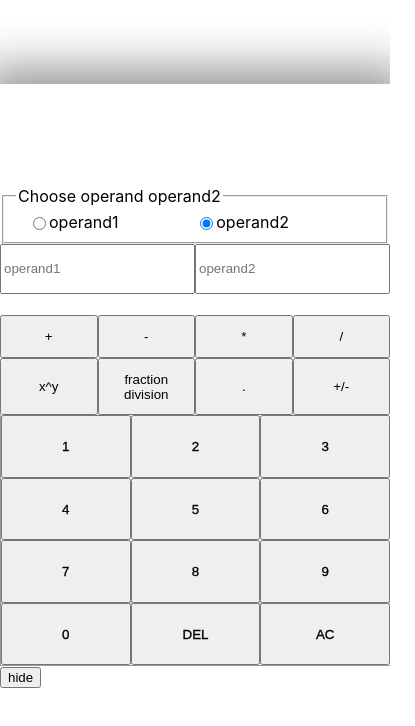
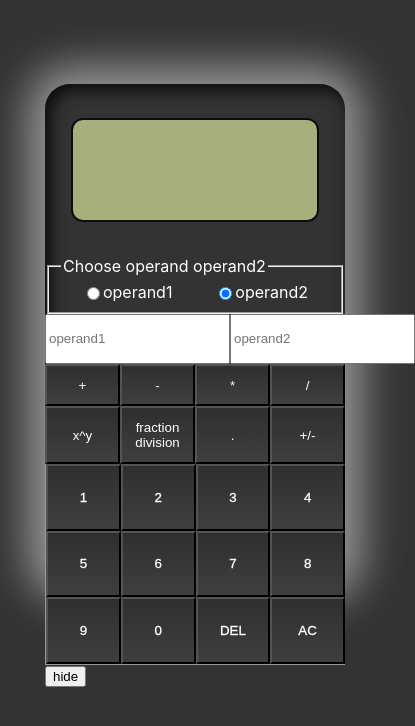
Before and after one commit to anyahb/calculator, a React (Create React App) app: page / in a window 390 px wide. Shown: the top 726 px of the page, 415 px wide, since content can reach past the window. Built offline with nearby package versions, Linux system fonts and the light colour scheme.

Commit message:
css changes, responsive design

```diff
--- a/src/App.js
+++ b/src/App.js
@@ -1,6 +1,7 @@
 import './App.css';
 import {useState} from "react";
 /*import {type} from "@testing-library/user-event/dist/type";*/
+
 /*import {click} from "@testing-library/user-event/dist/click";*/
 function App() {
     const [operand1, setOperand1] = useState('')
@@ -63,13 +64,10 @@ function App() {
     }
 
 
-
-
-
-    const changeInput1 = function (event){
+    const changeInput1 = function (event) {
         const input = event.target.value
         const parsing = isNaN(input)
-        if (parsing === false){
+        if (parsing === false) {
             setOperand1(input)
 
         } else {
@@ -78,13 +76,12 @@ function App() {
         }
 
 
-
     }
 
-    const changeInput2 = function (event){
+    const changeInput2 = function (event) {
         const input = event.target.value
         const parsing = isNaN(input)
-        if (parsing === false){
+        if (parsing === false) {
             setOperand2(input)
         } else {
             setOperand2("")
@@ -93,9 +90,7 @@ function App() {
     }
 
 
-
-
-    const clickHandler = function(item){
+    const clickHandler = function (item) {
         setResult(item)
 
         switch (item) {
@@ -109,7 +104,7 @@ function App() {
                 setResult(parseFloat(operand1) * parseFloat(operand2))
                 break;
             case "/":
-                if (operand2 !== '0'){
+                if (operand2 !== '0') {
                     setResult(parseFloat(operand1) / parseFloat(operand2))
                 } else {
                     setResult("error")
@@ -117,26 +112,24 @@ function App() {
                 }
                 break;
             case "x^y":
-                setResult(Math.pow(operand1,operand2))
+                setResult(Math.pow(operand1, operand2))
                 break;
             case "fraction division":
                 setResult(Math.round(parseFloat(operand1) / parseFloat(operand2)))
                 break;
             default:
-                alert( "Error" );
+                alert("Error");
 
         }
-
-
 
 
     }
 
 
-    const typeInput = function(num){
-        if (num.length > 1){
+    const typeInput = function (num) {
+        if (num.length > 1) {
         }
-        if (currentOperand === "operand1"){
+        if (currentOperand === "operand1") {
             setOperand1((operand1) => operand1 + num)
             // setOperand1(num)
             /*switch (num) {
@@ -180,20 +173,13 @@ function App() {
 
     }
 
-    const chooseOperand = function(operand){
+    const chooseOperand = function (operand) {
         setCurrentOperand(operand)
 
     }
 
 
-
-
-    const numList = [1,2,3,4,5,6,7,8,9,0]
-
-
-
-
-
+    const numList = [1, 2, 3, 4, 5, 6, 7, 8, 9, 0]
 
 
     return (
@@ -209,32 +195,35 @@ function App() {
 
                 <div className="chooseOperandFlex">
                     <div onClick={() => chooseOperand("operand1")} className="operand1">
-                        <input type={"radio"} id={"radio1"} name={"currentOperand"} value={currentOperand}
+                        <input type={"radio"} id={"radio1"} name={"currentOperand"} class="operand"
+                               value={currentOperand}
                                checked={currentOperand === 'operand1'}/>
                         <label htmlFor={"radio1"}>operand1</label>
                     </div>
                     <div onClick={() => chooseOperand("operand2")} className="operand2">
-                        <input type={"radio"} id={"radio2"} name={"currentOperand"} value={currentOperand}
+                        <input type={"radio"} id={"radio2"} name={"currentOperand"} class="operand"
+                               value={currentOperand}
                                checked={currentOperand === 'operand2'}/>
                         <label htmlFor={"radio2"}>operand2</label>
                     </div>
                 </div>
 
 
-
             </fieldset>
 
             <div className="inputFlex">
-            <input className="firstInput" onClick={() => chooseOperand("operand1")} placeholder={"operand1"} onInput={changeInput1} value={operand1}/>
+                <input className="firstInput" onClick={() => chooseOperand("operand1")} placeholder={"operand1"}
+                       onInput={changeInput1} value={operand1}/>
 
-            <input className="secondInput" onClick={() => chooseOperand("operand2")} placeholder={"operand2"} onInput={changeInput2} value={operand2}/>
+                <input className="secondInput" onClick={() => chooseOperand("operand2")} placeholder={"operand2"}
+                       onInput={changeInput2} value={operand2}/>
 
             </div>
 
-            <div className="validatedDiv">
+            {/*    <div className="validate">
                 <h1>{validated1}</h1>
                 <h1>{validated2}</h1>
-            </div>
+            </div>*/}
 
 
             <div className="operators">
@@ -249,22 +238,11 @@ function App() {
             </div>
 
 
-
-
-
-
-
-
-
-            <div>
-
-            </div>
-
             {show && (
                 <div className="numberButtons">
                     {numList.map((item) => {
-                   return  (
-                       <button  key={item} onClick={() => typeInput(item)}>{item}</button>
+                        return (
+                            <button key={item} onClick={() => typeInput(item)}>{item}</button>
 
                         )
 
@@ -279,12 +257,8 @@ function App() {
             <button onClick={() => setShow(!show)}>{show ? "hide" : "show"}</button>
 
 
-
-
-
-
-
         </div>
     )
 }
+
 export default App;
--- a/src/index.css
+++ b/src/index.css
@@ -5,6 +5,7 @@ body {
     sans-serif;
   -webkit-font-smoothing: antialiased;
   -moz-osx-font-smoothing: grayscale;
+  background: #333333;
 }
 
 code {
@@ -16,34 +17,80 @@ code {
   max-width: 400px;
   height: 500px;
   margin: 10vh auto 0 auto;
-  box-shadow: 0px 0px 43px 17px rgba(153,153,153,1);
+  box-shadow: 0px 0px 43px 17px rgba(153,153,153,1),
+  inset 5px 5px 15px rgba(0,0,0,0.5),
+  inset 5px 5px 15px rgba(0,0,0,0.5);
+  background: #333;
+  border-radius: 25px;
 }
 
 .display {
   text-align: right;
-  height: 70px;
   line-height: 70px;
   padding: 16px 8px;
   font-size: 14px;
+  color: white;
+  border-radius: 10px;
 }
 
+.display h1 {
+  background: #a7af7c;
+  height: 100px;
+  border-radius: 10px;
+  margin: 20px;
+  box-shadow: 0 0 0 2px rgba(0,0,0,0.75);
+  padding-right: 10px;
+}
+
+.operators button {
+  background: linear-gradient(180deg, #2f2f2f, #3f3f3f);
+ /* box-shadow: inset -8px 0 8px rgba(0,0,0,0.15),
+inset 0 -8px 8px rgba(0,0,0,0.25),
+  0 0 0 2px rgba(0,0,0,0.75),
+  10px 25px 25px rgba(0,0,0,0.4);*/
+  cursor: pointer;
+  color: white;
+}
+
+.calculator button::before {
+  content: '';
+  position: absolute;
+  top: 3px;
+  left: 4px;
+  bottom: 14px;
+  right: 12px;
+  background: linear-gradient(90deg, #2d2d2d, #4d4d4d);
+  border: 10px;
+}
+
+.numberButtons button {
+  background: linear-gradient(180deg, #2f2f2f, #3f3f3f);
+/*  box-shadow: inset -8px 0 8px rgba(0,0,0,0.15),
+  inset 0 -8px 8px rgba(0,0,0,0.25),
+  0 0 0 2px rgba(0,0,0,0.75),
+  10px 25px 25px rgba(0,0,0,0.4);*/
+  color: white;
+}
+
+.operand {
+  color: green;
+}
 
 .operand1 {
   display:flex;
-  padding-left: 12px;
+  color: white;
 
 }
 
 .operand2 {
   display:flex;
-  padding-right: 85px;
+  color: white;
 
 }
 
 .chooseOperandFlex {
   display: flex;
-  justify-content: space-between;
-
+  justify-content: space-around;
 }
 
 .inputFlex {
@@ -66,21 +113,31 @@ code {
   display: grid;
   border-bottom: 1px solid #999;
   border-left: 1px solid #999;
-  grid-template-columns: repeat(3, 1fr);
+  grid-template-columns: repeat(4, 1fr);
   -webkit-text-stroke-width: thin;
-  height: 250px;
+  height: 200px;
+
 }
 
 .operators {
   display: grid;
   grid-template-columns: repeat(4, 1fr);
   height: 100px;
-  color:green;
 }
 
 .validatedDiv {
   display:flex;
   justify-content: space-evenly;
   font-size: 8px;
-  color:red;
 }
+
+.title {
+  color: white;
+}
+
+
+@media (max-width: 480px) {
+  .container {
+    max-width: 300px;
+  }
+}
```
Lines whose indentation alone changed are shown as unchanged.
